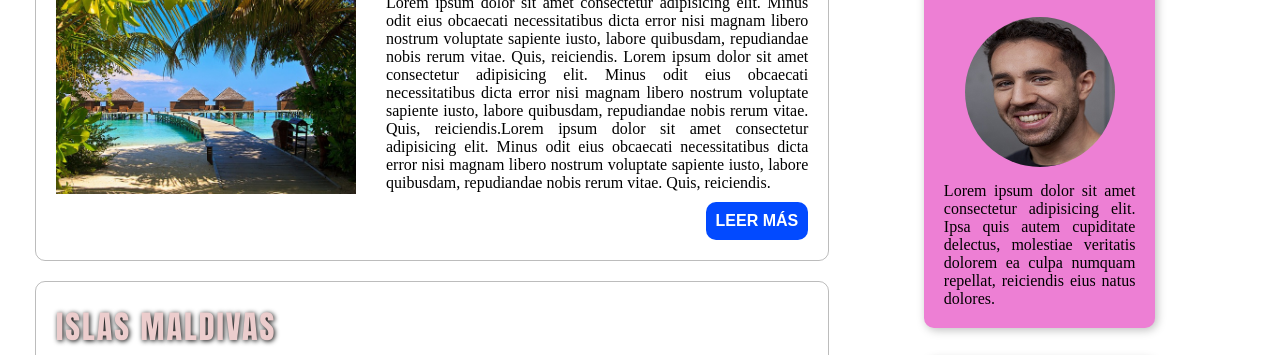
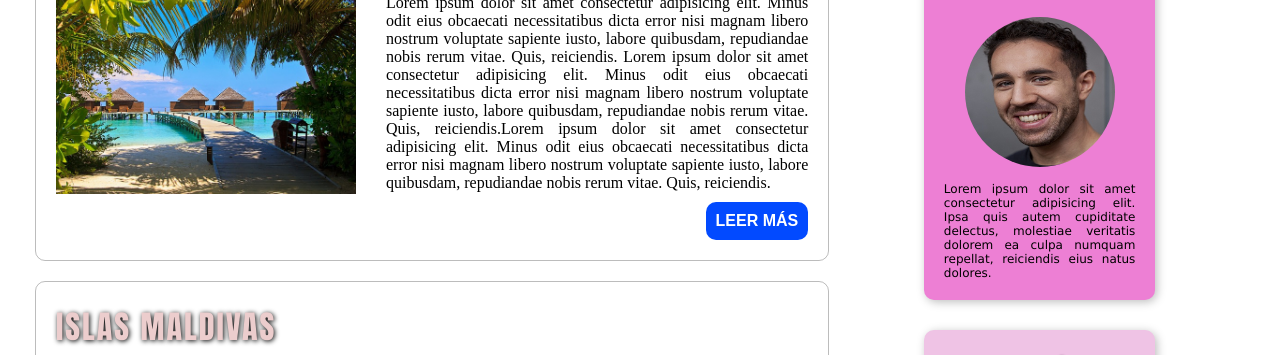
Before and after one commit to BenjaminPallares/1rBat---Blog-de-Viajes-, a plain HTML site: page index.html in a window 1280 px wide. Shown: the part 416-771 px from the top of the page. Drawn offline with Linux system fonts and the light colour scheme.

Commit message:
Changes to be committed: 	modified:   CSS/style.css

```diff
--- a/CSS/style.css
+++ b/CSS/style.css
@@ -181,7 +181,11 @@ main {
 }
 
 .texto-autor {
-    /* padding: 10px; */
+    text-align: justify;
+    text-justify: inter-word;
+    font-size: 12px;
+    font-family: Verdana, Geneva, Tahoma, sans-serif;
+    margin-top: 10px;
 }
 
 .otros_posts {
```
